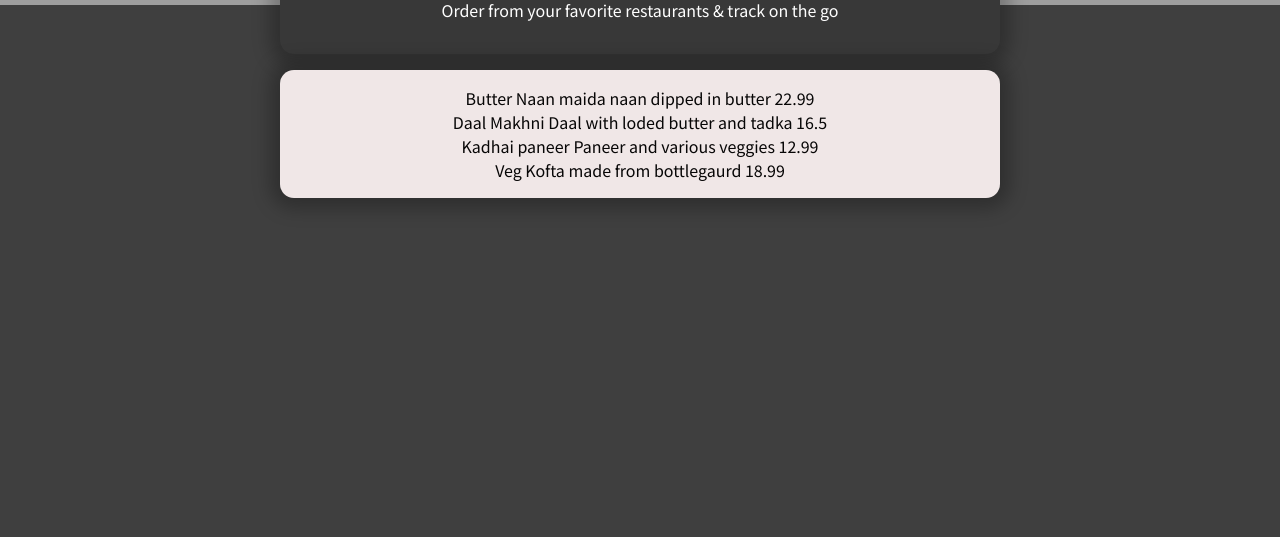
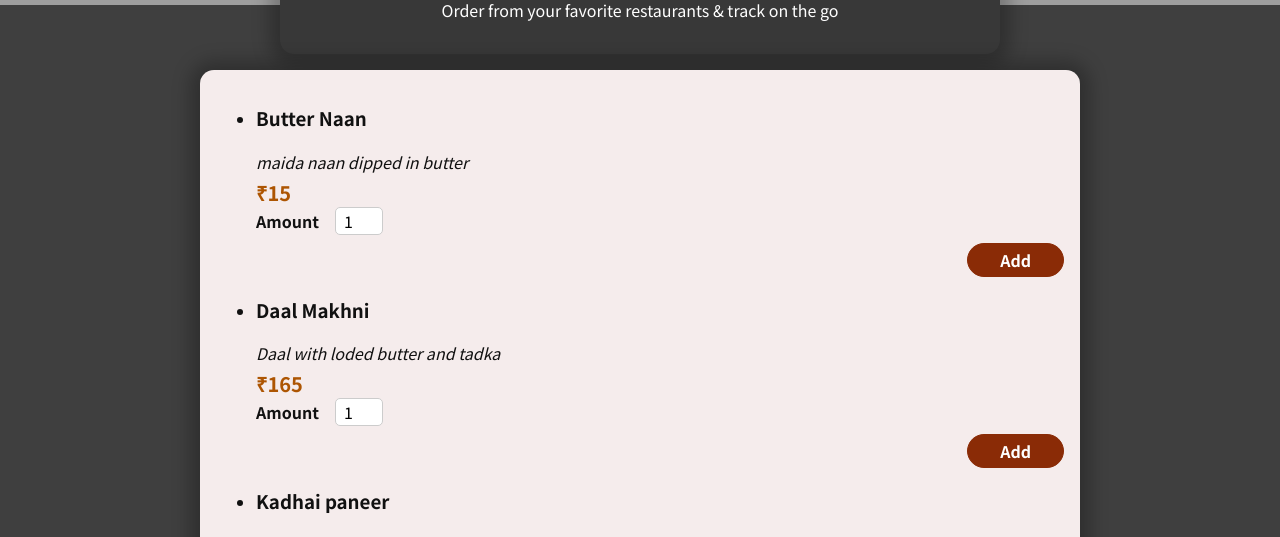
Before and after one commit to kaushlendrashukla/FoododeringApp, a React (Create React App) app: page / in a window 1280 px wide. Shown: the part 395-932 px from the top of the page. Before the commit the page ends 800 px from the top, so only its background shows below. Built offline with nearby package versions, Linux system fonts and the light colour scheme; grey boxes are pictures that could not be loaded.

Commit message:
Adding a form

```diff
--- a/src/Components/Meals/AvailableMeals.js
+++ b/src/Components/Meals/AvailableMeals.js
@@ -1,45 +1,52 @@
 import classes from "./AvailableMeals.module.css";
+import Card from "../UI/Card";
+import MealItem from "./MealItem/MealItem";
+
 
 const DUMMY_MEALS = [
     {
         id: 'm1',
         name: 'Butter Naan ',
         description: ' maida naan dipped in butter     ',
-      price: 22.99,
+        price: 15,
     },
     {
         id: 'm2',
         name: 'Daal Makhni ',
         description: ' Daal with loded butter and tadka   ',
-      price: 16.5,
+        price: 165,
     },
     {
         id: 'm3',
         name: 'Kadhai paneer ',
         description: ' Paneer and various veggies     ',
-      price: 12.99,
+        price: 195,
     },
     {
         id: 'm4',
         name: 'Veg Kofta ',
         description: ' made from bottlegaurd     ',
-      price: 18.99,
+        price: 180,
     },
 ];
 const AvailableMeals = () => {
     const mealsList = DUMMY_MEALS.map(meal =>
 
-        <li>{meal.name}
-        {meal.description}
-         {meal.price}</li>
+        <MealItem
+         key={meal.id}
+         name={meal.name}
+         description={meal.description}
+         price={meal.price} />
 
 
 
     );
     return <section className={classes.meal}>
-    <ul className={classes.mealsList}>
+        <Card>
+            <ul >
                 {mealsList}
             </ul>
+        </Card>
     </section>
 
 }
--- /dev/null
+++ b/src/Components/Meals/MealItem/MealItem.js
@@ -0,0 +1,17 @@
+import AvailableMeals from "../AvailableMeals";
+import classes from './MealItem.module.css';
+import MealItemForm from "./MealItemForm";
+
+const MealItem = props => {
+    const price = `₹${props.price}`
+    return <li>
+        <div><h3>{props.name}</h3>
+            <div className={classes.description}>{props.description}</div>
+            <div className={classes.price}>{price}</div>
+        </div>
+        <div>
+<MealItemForm />
+        </div>
+    </li>
+}
+export default MealItem;
--- /dev/null
+++ b/src/Components/Meals/MealItem/MealItem.module.css
@@ -0,0 +1,22 @@
+.meal {
+    display: flex;
+    justify-content: space-between;
+    margin: 1rem;
+    padding-bottom: 1rem;
+    border-bottom: 1px solid #ccc;
+  }
+
+  .meal h3 {
+    margin: 0 0 0.25rem 0;
+  }
+
+  .description {
+    font-style: italic;
+  }
+
+  .price {
+    margin-top: 0.25rem;
+    font-weight: bold;
+    color: #ad5502;
+    font-size: 1.25rem;
+  }
--- /dev/null
+++ b/src/Components/Meals/MealItem/MealItemForm.js
@@ -0,0 +1,11 @@
+import classes from './MealItemForm.module.css';
+import Input from '../../UI/Input';
+
+const MealItemForm = props => {
+    return ( <form className={classes.form}>
+        <Input label="Amount" input={{ id: 'amount', type: 'number', min: '1', max: '5', defaultValue: '1' }} />
+        <button>Add</button>
+    </form>
+    )
+}
+export default MealItemForm;
--- /dev/null
+++ b/src/Components/Meals/MealItem/MealItemForm.module.css
@@ -0,0 +1,20 @@
+.form {
+  text-align: right;
+}
+
+.form button {
+  font: inherit;
+  cursor: pointer;
+  background-color: #8a2b06;
+  border: 1px solid #8a2b06;
+  color: white;
+  padding: 0.25rem 2rem;
+  border-radius: 20px;
+  font-weight: bold;
+}
+
+.form button:hover,
+.form button:active {
+  background-color: #641e03;
+  border-color: #641e03;
+}
--- /dev/null
+++ b/src/Components/UI/Card.js
@@ -0,0 +1,6 @@
+import classes from './Card.module.css'
+
+const Card = props => {
+return <div className={classes.card}>{props.children}</div>
+}
+export default Card;
--- /dev/null
+++ b/src/Components/UI/Card.module.css
@@ -0,0 +1,20 @@
+/* .card {
+    padding: 1rem;
+    box-shadow: 0 2px 8px rgba(0, 0, 0, 0.25);
+    border-radius: 14px;
+    background-color: white;
+  } */
+  .card{
+  text-align: left;
+  max-width: 55rem;
+  width: 95%;
+  margin: auto;
+  margin-top: 1rem;
+  position: relative;
+  background-color: #f5ecec;
+  color: rgb(17, 17, 17);
+  border-radius: 14px;
+  padding: 1rem;
+  box-shadow: 0 1px 18px 10px rgba(0, 0, 0, 0.25);
+  list-style: none;
+  }
--- /dev/null
+++ b/src/Components/UI/Input.js
@@ -0,0 +1,10 @@
+import classes from './Input.module.css'
+
+
+const Input = props => {
+return (<div className= {classes.input}>
+    <label htmlFor={props.input.id}>{props.label}</label>
+    <input  {...props.input} />
+</div>)
+}
+export default Input;
--- /dev/null
+++ b/src/Components/UI/Input.module.css
@@ -0,0 +1,18 @@
+.input {
+    display: flex;
+    align-items: center;
+    margin-bottom: 0.5rem;
+  }
+
+  .input label {
+    font-weight: bold;
+    margin-right: 1rem;
+  }
+
+  .input input {
+    width: 3rem;
+    border-radius: 5px;
+    border: 1px solid #ccc;
+    font: inherit;
+    padding-left: 0.5rem;
+  }
```
Lines whose indentation alone changed are shown as unchanged.
